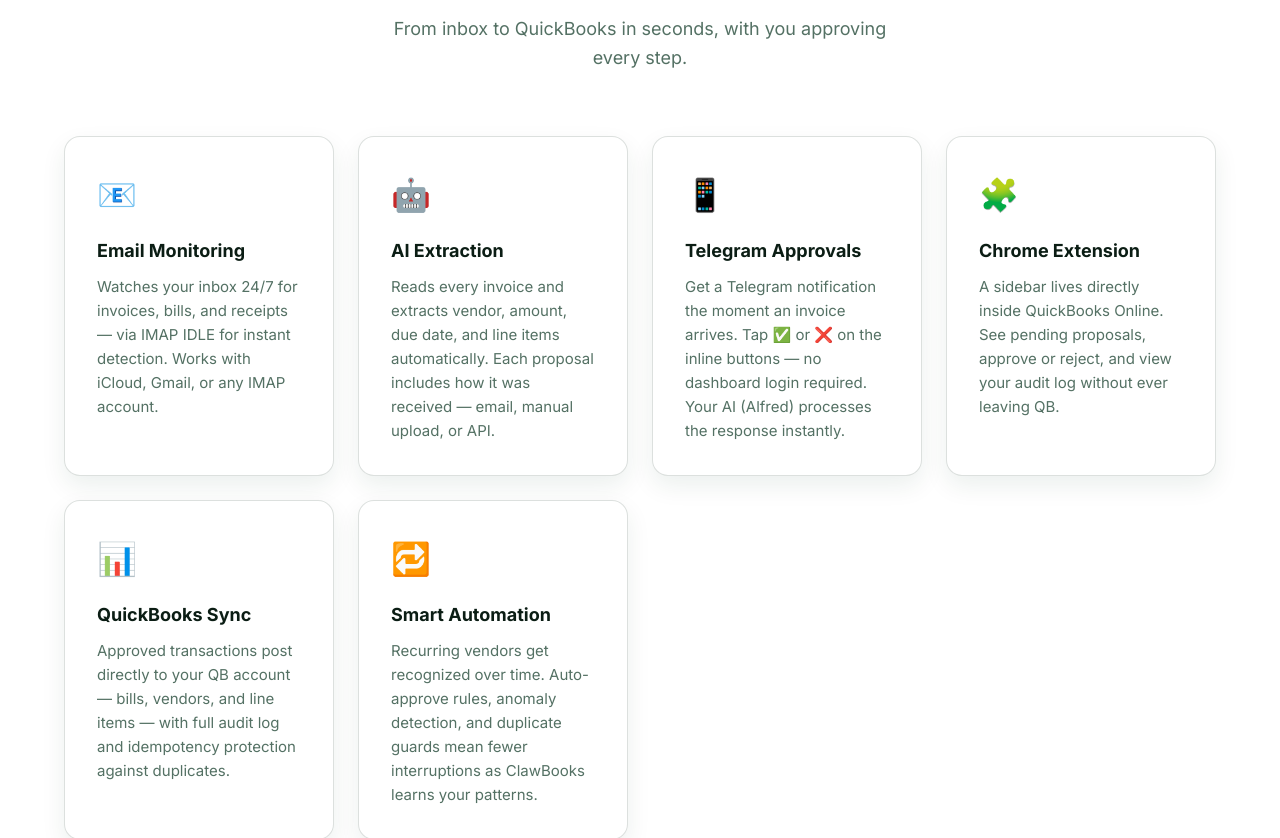
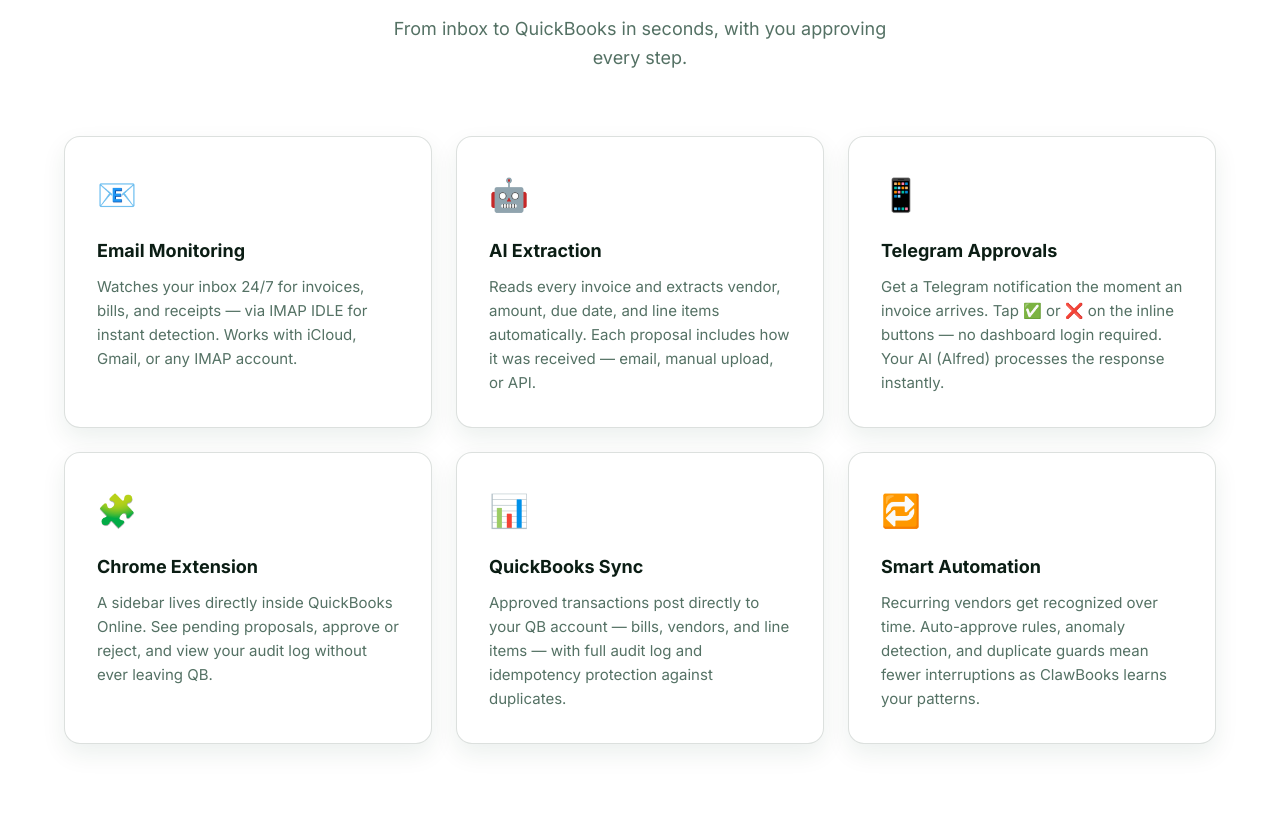
Before and after one commit to Bolmstead/clawbooks-landing, a React (Vite) app: page / in a window 1280 px wide. Shown: the part 1100-1938 px from the top of the page. Built offline with nearby package versions, Linux system fonts and the light colour scheme.

Commit message:
Set features grid to 3 columns on large screens

```diff
--- a/src/App.css
+++ b/src/App.css
@@ -397,7 +397,7 @@
 /* ── Features ───────────────────────────────────────────────────────────── */
 .features-grid {
   display: grid;
-  grid-template-columns: repeat(auto-fit, minmax(260px, 1fr));
+  grid-template-columns: repeat(3, minmax(0, 1fr));
   gap: 24px;
 }
 .feature-card {
@@ -1034,6 +1034,9 @@
   .logo-image-nav {
     height: 40px;
   }
+  .features-grid {
+    grid-template-columns: repeat(2, minmax(0, 1fr));
+  }
   .hamburger {
     display: flex;
   }
@@ -1052,4 +1055,7 @@
   .footer-links {
     flex-wrap: wrap;
   }
+  .features-grid {
+    grid-template-columns: 1fr;
+  }
 }
```
